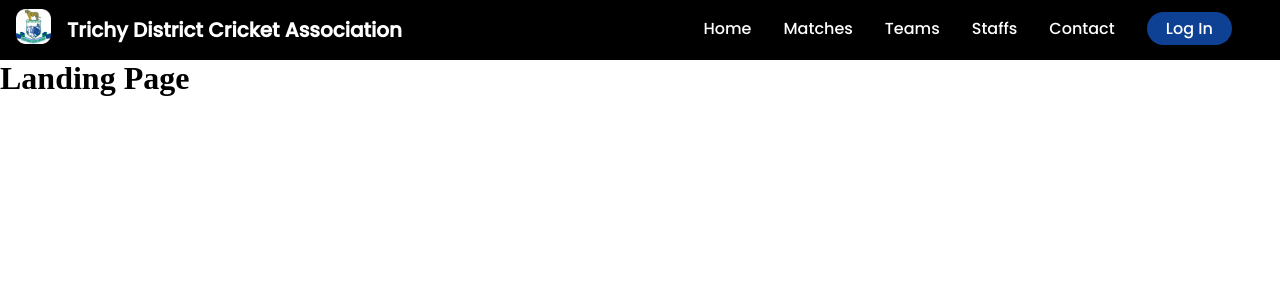
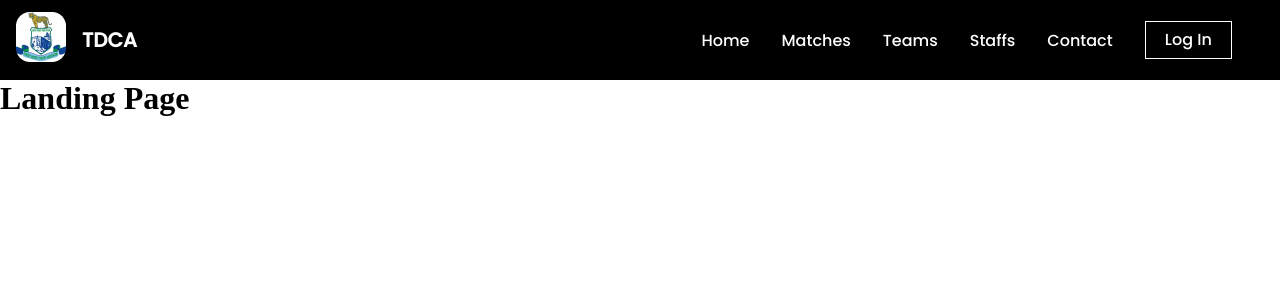
Before and after one commit to Trichy-District-Cricket-Association/tdca-web, a React (Create React App) app: page / in a window 1280 px wide. Shown: the top 300 px of the page. Built offline with nearby package versions, Linux system fonts and the light colour scheme; no server answers.

Commit message:
nav-bar changes

```diff
--- a/src/app/Routes.tsx
+++ b/src/app/Routes.tsx
@@ -2,7 +2,7 @@ import { Route } from 'react-router-dom';
 import LandingPage from './features/landing_page/LandingPage';
 import AdminPanel from './role_content/admin_panel/AdminPanel';
 
-const MyComp = () => (
+const Routes = () => (
     <div>
         {/* Main Pages */}
         <Route exact path="/" component={LandingPage} />
@@ -40,4 +40,4 @@ const MyComp = () => (
     </div>
 );
 
-export default MyComp;
+export default Routes;
--- a/src/app/shared_components/top_nav_bar/TopNavBar.scss
+++ b/src/app/shared_components/top_nav_bar/TopNavBar.scss
@@ -5,8 +5,9 @@
 }
 .nav {
     background: rgb(0, 0, 0);
-    height: 60px;
+    height: 80px;
     display: flex;
+    align-items: center;
     justify-content: space-between;
     font-family: Poppins;
 
@@ -14,8 +15,7 @@
         display: flex;
         align-items: center;
         &--logo {
-            width: 35px;
-            height: 35px;
+            width: 50px;
             margin-left: 1rem;
         }
         &--text,
@@ -31,7 +31,6 @@
     }
     &__body {
         display: flex;
-        margin-top: 1rem;
         margin-right: 2rem;
     }
     &__link,
@@ -43,17 +42,22 @@
         margin: 0 1rem;
         height: 100%;
         cursor: pointer;
-        &:active {
-            color: #0e4194;
-        }
+        transition-duration: 1s;
+    }
+
+    &__link:hover {
+        text-decoration: underline;
     }
     &__btn {
-        background-color: #0e4194;
-        padding: 0.3rem 1.2rem 0.3rem 1.2rem;
-        border-radius: 40px;
+        background-color: rgb(0, 0, 0);
+        padding: 0.4rem 1.2rem 0.4rem 1.2rem;
+        border: 1px solid white;
         text-align: center;
         margin-left: 1rem;
-        border: none;
+    }
+    &__btn:hover {
+        background-color: rgb(233, 233, 233);
+        color: black;
     }
     .hamburger {
         display: none;
--- a/src/app/shared_components/top_nav_bar/TopNavBar.tsx
+++ b/src/app/shared_components/top_nav_bar/TopNavBar.tsx
@@ -6,11 +6,9 @@ import useAuth from '../../../hooks/useAuth';
 import './TopNavBar.scss';
 
 const logo = `${process.env.PUBLIC_URL}/assets/images/tdca_logo.jpg`;
-
 const TopNav = () => {
     const authData = useAuth();
     const [isMobileOpen, toggleMobileOpen] = useState(false);
-
     return (
         <div className="nav">
             <div className="nav__header">
@@ -18,68 +16,66 @@ const TopNav = () => {
                     <img src={logo} alt="Logo" className="nav__header--logo" />
                 </div>
                 <div>
-                    <h1 className="nav__header--text">Trichy District Cricket Association</h1>
+                    <h1 className="nav__header--text">TDCA</h1>
                     <h1 className="nav__header--textAbbr">TDCA</h1>
                 </div>
             </div>
             <div>
-            <button type="button" className="hamburger"
-            onClick={() => toggleMobileOpen(!isMobileOpen)}>
+                <button type="button" className="hamburger" onClick={() => toggleMobileOpen(!isMobileOpen)}>
                     {isMobileOpen ? <FaTimes /> : <FaBars />}
                 </button>
             </div>
-            <div  className={isMobileOpen ? 'nav__responsive' : 'nav__body'}>
-
-                    <div className = "item">
+            <div className={isMobileOpen ? 'nav__responsive' : 'nav__body'}>
+                <div className="item">
                     <Link to="/" className="nav__link">
                         Home
                     </Link>
                 </div>
-                    <div className = "item">
+                <div className="item">
                     <Link to="/" className="nav__link">
                         Matches
                     </Link>
                 </div>
-                    <div className = "item">
+                <div className="item">
                     <Link to="/" className="nav__link">
                         Teams
                     </Link>
                 </div>
-                    <div className = "item">
+                <div className="item">
                     <Link to="/" className="nav__link">
                         Staffs
                     </Link>
                 </div>
-                    <div className = "item">
+                <div className="item">
                     <Link to="/" className="nav__link">
                         Contact
                     </Link>
                 </div>
 
-
                 {authData === undefined ? (
                     <div>
-                        <Link to="/" className="nav__btn"  onClick={async()=>{
-                           await auth.signInAnonymously();
-                        }}>
+                        <Link
+                            to="/"
+                            className="nav__btn"
+                            onClick={ () => null}
+                        >
                             Log In
                         </Link>
                     </div>
-
                 ) : (
                     <div>
-                        <Link to="/" className="nav__btn" onClick={async()=>{
-                            await auth.signOut();}}>
+                        <Link
+                            to="/"
+                            className="nav__btn"
+                            onClick={async () => {
+                                await auth.signOut();
+                            }}
+                        >
                             Log Out
                         </Link>
                     </div>
-
                 )}
-
-
-
             </div>
-
         </div>
     );
 };
```
Also changed, not shown: src/enums/paths.ts (added, +8 -0 lines), .eslintrc.json. Lines whose indentation alone changed are shown as unchanged.
